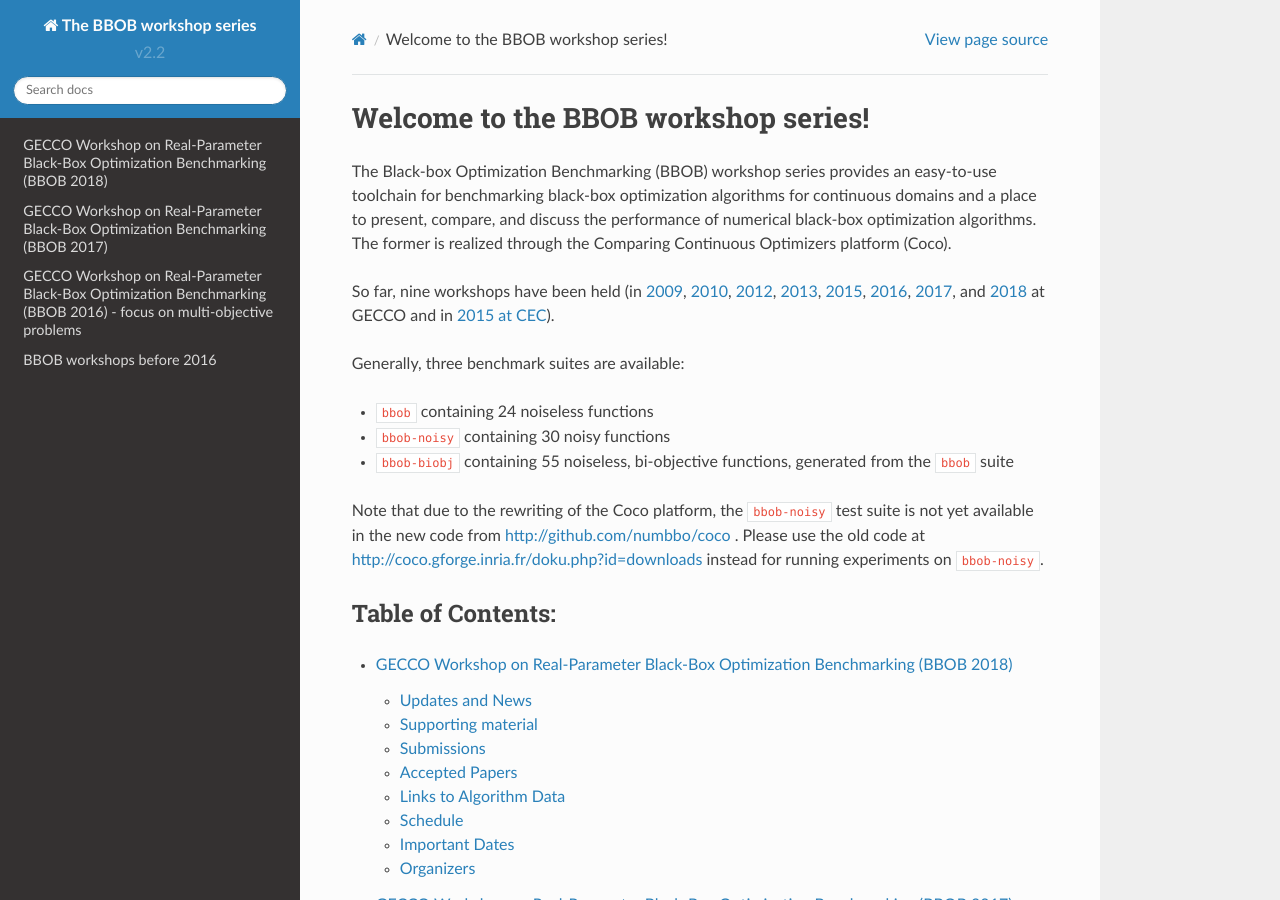
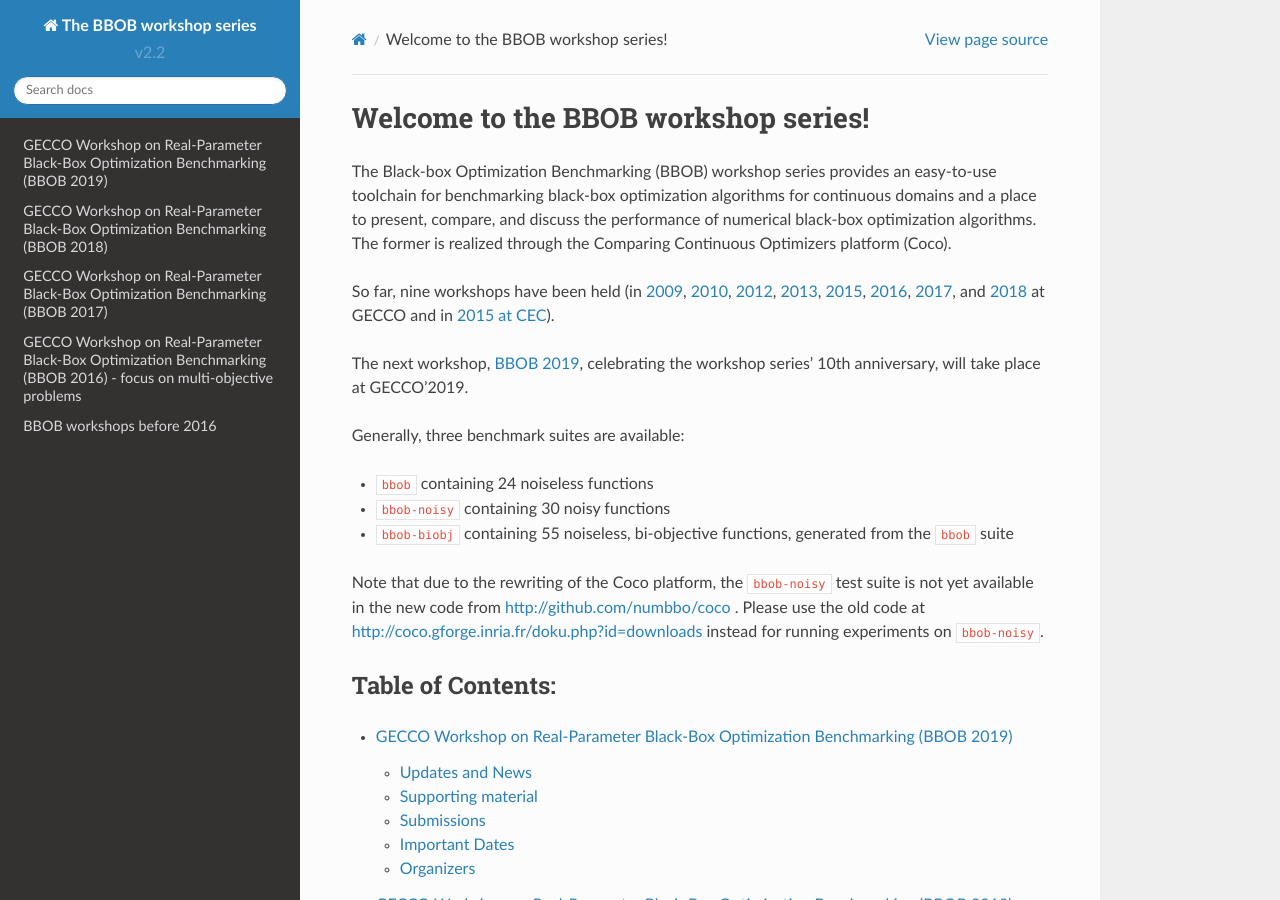
Before and after one commit to numbbo/workshops, a Sphinx documentation site: the page built from sources-webpage/source/index.rst, in a window 1280 px wide and 900 px high. Built offline with Sphinx 7.4.7 and the Read the Docs theme 2.0.0, drawn with Linux system fonts in a browser that asks for light colours; formulas are drawn with MathJax 3; some of the changed lines change nothing that is shown.

Commit message:
added page for BBOB-2019

```diff
--- /dev/null
+++ b/sources-webpage/source/BBOB-2019/index.rst
@@ -0,0 +1,206 @@
+.. _bbob2018page:
+
+GECCO Workshop on Real-Parameter Black-Box Optimization Benchmarking (BBOB 2019)
+================================================================================
+
+
+Welcome to the web page of the 9th GECCO Workshop on Real-Parameter Black-Box Optimization Benchmarking (BBOB 2019)
+taking place during GECCO 2019 in Prague.
+
+    **WORKSHOP ON REAL-PARAMETER BLACK-BOX OPTIMIZATION BENCHMARKING (BBOB 2019)**
+
+    | held as part of the
+    |
+    | **2019 Genetic and Evolutionary Computation Conference (GECCO-2019)**
+    | July 13--17, Prague, Czech Republic
+    | http://gecco-2019.sigevo.org
+
+
+| Submission Deadline: Wednesday, April 3, 2019
+|
+
+
+=======================================================  ========================================================================  =======================================================================================
+`register for news <http://numbbo.github.io/register>`_  `COCO quick start (scroll down a bit) <https://github.com/numbbo/coco>`_  `latest COCO release <https://github.com/numbbo/coco/releases/>`_
+=======================================================  ========================================================================  =======================================================================================
+
+
+Quantifying and comparing the performance of optimization algorithms
+is a difficult and tedious task to achieve. Yet, it is highly
+crucial in order to recommend algorithms performing well in practice.
+The Black-box Optimization Benchmarking workshop series aims at bringing
+together researchers from the optimization field to discuss the latest
+achievements in (blackbox) optimization benchmarking as well as at
+gathering and sharing data of extensive numerical benchmarking results.
+
+Open to all topics around blackbox optimization benchmarking,
+a substantial portion of the workshops' past success can be attributed
+to the Comparing Continuous Optimization benchmarking platform
+(COCO, https://github.com/numbbo/coco ) that
+builds the basis for all BBOB workshops and that allows
+algorithms to be benchmarked and performance data to be visualized
+effortlessly.
+Up to now, the BBOB workshops have covered
+benchmarking of blackbox optimization algorithms for single- and bi-objective,
+unconstrained problems in exact and noisy, as well as expensive and
+non-expensive scenarios.
+
+Celebrating the tenth year anniversary of the first BBOB workshop this year,
+we plan a few extensions of COCO for 2019, in particular in terms of new test
+suites:
+
+   * A large-scale test suite will provide the classical 24 BBOB
+     functions in dimensions up to 640.
+   * A mixed integer (single-objective) test suite will allow to test algorithms
+     on versions of the classical BBOB test functions with some of the variables
+     discretized.
+   * A bi-objective mixed integer test suite which is a discretized version of
+     the previously introduced bbob-biobj suite.
+
+
+Like for the previous editions of the workshop, we will provide source code in
+various languages (C/C++, Matlab/Octave, Java, and Python) to benchmark
+algorithms on the various COCO test suites (besides the above, also the
+previously introduced single-objective suites with and without noise as well as
+a noiseless bi-objective suite). Postprocessing data and comparing
+algorithm performance will be equally automatized with COCO (up to
+already prepared LaTeX templates for writing papers).
+
+Analyzing the vast amount of available benchmarking data (from 200+ experiments
+collected throughout the years) will be again a special focus of BBOB-2019.
+As always, we encourage contributions on all kinds of benchmarking aspects,
+in particular:
+* benchmarking expensive/Bayesian/surrogate-assisted optimization
+* comparisons between deterministic and stochastic approaches
+* benchmarking of multiobjective optimization algorithms
+* analysis of existing benchmarking data
+* the suggestion and analysis of new test functions
+
+Interested participants of the workshop are invited to submit a paper
+which might or might not use the provided
+LaTeX templates to visualize the performance of unconstrained single- or
+multiobjective black-box optimization algorithms of their choice on any of
+the provided test suites. We encourage particularly submissions about
+algorithms from outside the evolutionary computation community as well as
+any papers related to topics around optimization algorithm benchmarking.
+
+If participants wish to contribute to the BBOB workshop by submitting
+data sets, obtained with COCO, the tasks are as usual: run your favorite
+single- or multiobjective black-box optimizer (old or new) by using the wrappers
+provided (in C/C++, Python, Java, and Matlab/Octave) and run the
+post-processing procedure (provided as well) that
+will generate automatically all the material for a workshop paper
+(ACM compliant LaTeX templates available). A description of the algorithm and the
+discussion of the results completes the paper writing.
+
+Note again that any other submission, related to black-box
+optimization benchmarking will be welcome
+as well. The submission section below gives a few examples of
+subjects of interest.
+
+During the workshop, algorithms, results, and discussions will be presented by
+the participants. An overall analysis and comparison of all submitted
+algorithm data is going to be accomplished by the organizers and the overall
+process will be critically reviewed.
+
+.. A plenary discussion on future improvements will,
+   among others, address the question, of how the testbeds should evolve.
+
+
+Updates and News
+----------------
+Get updated about the latest news regarding the workshop and
+releases and bugfixes of the supporting NumBBO/COCO platform, by
+registering at http://numbbo.github.io/register.
+
+
+Supporting material
+-------------------
+Basis of the workshop is the Comparing Continuous Optimizer platform
+(https://github.com/numbbo/coco), now rewritten fully in ANSI C with
+other languages calling the C code. Languages currently available are
+C, Java, MATLAB/Octave, and Python.
+
+Most likely, you want to read the `COCO quick start <https://github.com/numbbo/coco>`_
+(scroll down a bit). This page also provides the code for the benchmark functions [1]_, for running the
+experiments in C, Java, Matlab, Octave, and Python, and for postprocessing the experiment data
+into plots, tables, html pages, and publisher-conform PDFs via provided LaTeX templates.
+Please refer to http://numbbo.github.io/coco-doc/experimental-setup/
+for more details on the general experimental set-up for black-box optimization benchmarking.
+
+The latest (hopefully) stable release of the COCO software can be downloaded as a whole
+`here <https://github.com/numbbo/coco/releases/>`_. Please use at least version v2.2.2 for
+running your benchmarking experiments in 2019.
+
+Documentation of the functions used in the ``bbob-biobj`` suite
+is provided at http://numbbo.github.io/coco-doc/bbob-biobj/functions/ .
+
+.. [1] Note that the current release of the new COCO platform does not contain the
+   original noisy BBOB testbed yet, such that you must use the old code at
+   http://coco.gforge.inria.fr/doku.php?id=downloads for the time
+   being if you want to compare your algorithm on the noisy testbed.
+
+
+
+Submissions
+-----------
+We encourage any submission that is concerned with black-box optimization
+benchmarking of continuous optimizers, for example papers that:
+
+* describe and benchmark new or not-so-new algorithms on one of the
+  above testbeds,
+* compare new or existing algorithms from the COCO/BBOB database [2]_,
+* analyze the data obtained in previous editions of BBOB [2]_, or
+* discuss, compare, and improve upon any benchmarking methodology
+  for continuous optimizers such as design of experiments,
+  performance measures, presentation methods, benchmarking frameworks,
+  test functions, ...
+
+
+Paper submissions are expected to be done through the official GECCO
+submission system at  https://ssl.linklings.net/conferences/gecco/
+until the deadline on April 3, 2019.
+
+In order to finalize your submission, we kindly ask you to fill in
+addition the form at http://numbbo.github.io/submit where you are
+supposed to provide a link to your data as well if this applies.
+To upload your data to the web, you might want to use
+https://zenodo.org/ which
+offers uploads of data sets up to 50GB in size or any other provider
+of online data storage.
+Please let us know briefly in the mandatory ``Data`` field, why you do
+not provide any data for example in case you submit a paper unrelated
+to the above BBOB test suites.
+
+
+.. [2] The data of previously compared algorithms can be found at
+   http://coco.gforge.inria.fr/doku.php?id=algorithms and is easily
+   accessible from the python ``cocopp`` module via its ``data_archive``
+   sub-module.
+
+
+
+
+
+Important Dates
+----------------
+
+* **2019-02-27** paper submission system opened
+* **2019-02-15** planned release 2.3 of the COCO platform with the new large-scale suite: `<https://github.com/numbbo/coco/releases/>`_
+* **2019-02-30** planned release 2.4 of the COCO platform with the new mixed-inter suites: `<https://github.com/numbbo/coco/releases/>`_
+* **2019-04-03** *paper and data submission deadline* (not extendable!)
+* **2019-04-17** decision notification
+* **2019-04-24** deadline camera-ready papers
+* **2019-04-24** deadline author registration
+* **2019-07-13** or **2019-07-14** workshop
+
+All dates are given in ISO 8601 format (yyyy-mm-dd).
+
+
+Organizers
+----------
+* Anne Auger, Inria Saclay - Ile-de-France, France
+* Dimo Brockhoff, Inria Saclay - Ile-de-France, France
+* Nikolaus Hansen, Inria Saclay - Ile-de-France, France
+* Tea Tušar, Jožef Stefan Institute, Ljubljana, Slovenia
+* Konstantinos Varelas, Inria Saclay - Ile-de-France, France
--- a/sources-webpage/source/index.rst
+++ b/sources-webpage/source/index.rst
@@ -10,8 +10,9 @@
 
 So far, nine workshops have been held (in `2009`_, `2010`_, `2012`_, `2013`_, `2015`_, `2016`_, `2017`_, and `2018`_ at GECCO and in `2015 at CEC`_).
 
-.. The next workshop, `BBOB 2018 <BBOB-2018/index.html>`_, is expected to take place at GECCO'2018.
+The next workshop, `BBOB 2019 <BBOB-2019/index.html>`_, celebrating the workshop series' 10th anniversary, will take place at GECCO'2019.
 
+.. _`2019`: BBOB-2019/index.html
 .. _`2018`: BBOB-2018/index.html
 .. _`2017`: BBOB-2017/index.html
 .. _`2016`: BBOB-2016/index.html
@@ -44,6 +45,7 @@
 .. toctree::
    :maxdepth: 2
 
+   BBOB-2019/index
    BBOB-2018/index
    BBOB-2017/index
    BBOB-2016/index
```
